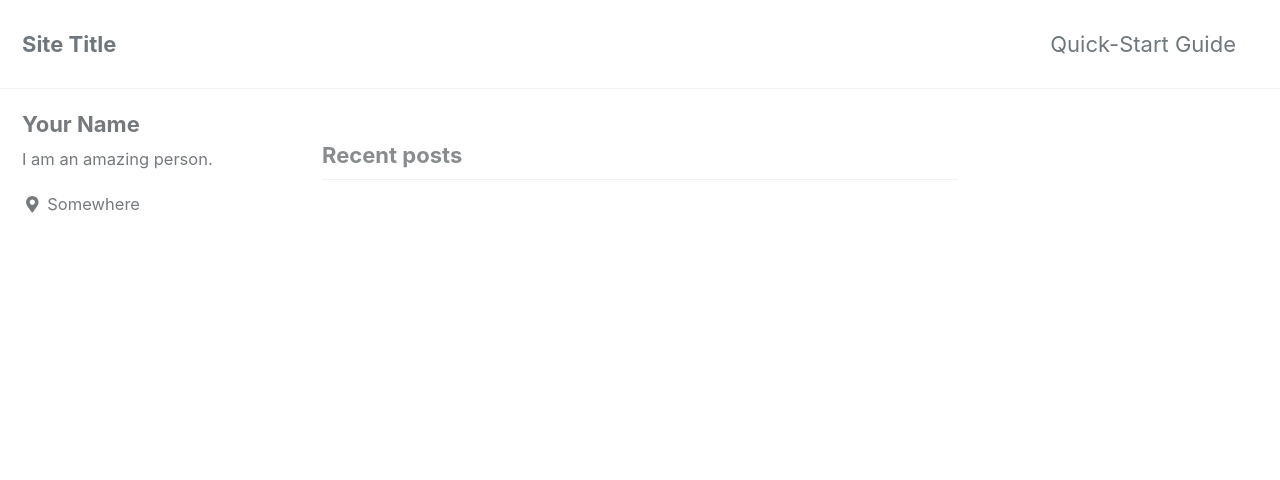
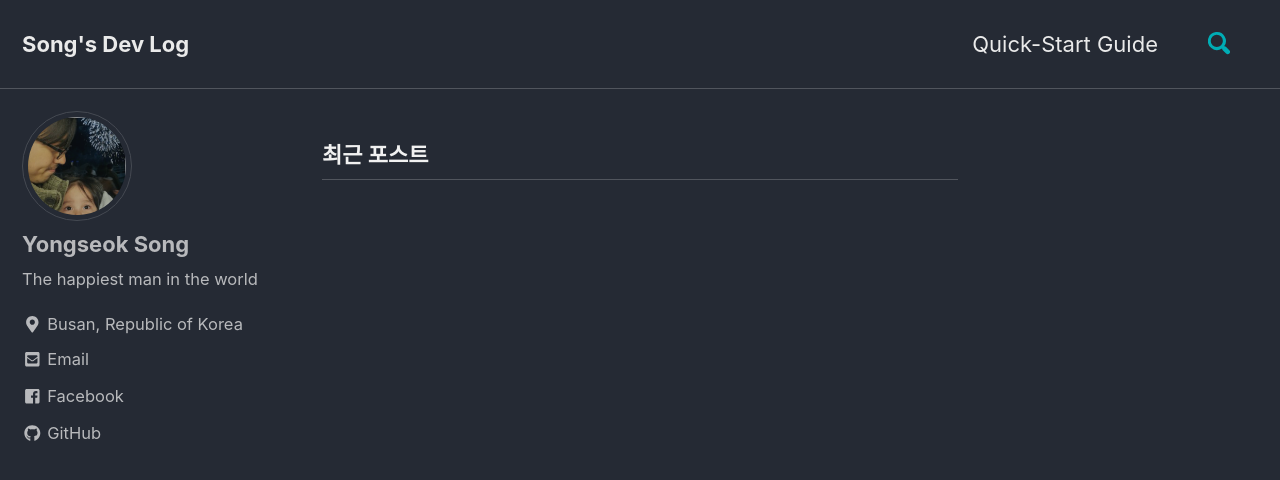
Before and after one commit to mexicorea/mexicorea.github.io, a Jekyll site: the page built from index.html, in a window 1280 px wide and 900 px high. Shown: the top 480 px of the window. Built offline with Jekyll 4.4.1, drawn with Linux system fonts in a browser that asks for light colours; cached includes are drawn as plain includes; nearby versions of some CDN libraries; the list of posts is cut into pages by our own code; some of the changed text lies outside the part shown.

Commit message:
기타: config.yml setting

```diff
--- a/_config.yml
+++ b/_config.yml
@@ -12,17 +12,17 @@
 
 # theme                  : "minimal-mistakes-jekyll"
 # remote_theme           : "mmistakes/minimal-mistakes"
-minimal_mistakes_skin    : "default" # "air", "aqua", "contrast", "dark", "dirt", "neon", "mint", "plum", "sunrise"
+minimal_mistakes_skin    : "dark" # "air", "aqua", "contrast", "dark", "dirt", "neon", "mint", "plum", "sunrise"
 
 # Site Settings
-locale                   : "en-US"
-title                    : "Site Title"
+locale                   : "ko"
+title                    : "Song's Dev Log"
 title_separator          : "-"
-name                     : "Your Name"
+name                     : "Yongseok Song"
 description              : "An amazing website."
-url                      : # the base hostname & protocol for your site e.g. "https://mmistakes.github.io"
+url                      : "https://mexicorea.github.io" # the base hostname & protocol for your site e.g. "https://mmistakes.github.io"
 baseurl                  : # the subpath of your site, e.g. "/blog"
-repository               : # GitHub username/repo-name e.g. "mmistakes/minimal-mistakes"
+repository               : "mexicorea/mexicorea.github.io" # GitHub username/repo-name e.g. "mmistakes/minimal-mistakes"
 teaser                   : # path of fallback teaser image, e.g. "/assets/images/500x300.png"
 logo                     : # path of logo image to display in the masthead, e.g. "/assets/images/88x88.png"
 masthead_title           : # overrides the website title displayed in the masthead, use " " for no title
@@ -31,7 +31,7 @@ words_per_minute         : 200
 comments:
   provider               : # false (default), "disqus", "discourse", "facebook", "google-plus", "staticman", "staticman_v2", "utterances", "custom"
   disqus:
-    shortname            : # https://help.disqus.com/customer/portal/articles/466208-what-s-a-shortname-
+    shortname            : "mexicorea" # https://help.disqus.com/customer/portal/articles/466208-what-s-a-shortname-
   discourse:
     server               : # https://meta.discourse.org/t/embedding-discourse-comments-via-javascript/31963 , e.g.: meta.discourse.org
   facebook:
@@ -64,7 +64,7 @@ reCaptcha:
   secret                 :
 atom_feed:
   path                   : # blank (default) uses feed.xml
-search                   : # true, false (default)
+search                   : true # true, false (default)
 search_full_content      : # true, false (default)
 search_provider          : # lunr (default), algolia, google
 algolia:
@@ -106,15 +106,15 @@ analytics:
 
 # Site Author
 author:
-  name             : "Your Name"
-  avatar           : # path of avatar image, e.g. "/assets/images/bio-photo.jpg"
-  bio              : "I am an amazing person."
-  location         : "Somewhere"
+  name             : "Yongseok Song"
+  avatar           : "/assets/images/song.jpg" # path of avatar image, e.g. "/assets/images/bio-photo.jpg"
+  bio              : "The happiest man in the world"
+  location         : "Busan, Republic of Korea"
   email            :
   links:
     - label: "Email"
       icon: "fas fa-fw fa-envelope-square"
-      # url: mailto:your.name@email.com
+      url: mailto:templarsky@gmail.com
     - label: "Website"
       icon: "fas fa-fw fa-link"
       # url: "https://your-website.com"
@@ -123,10 +123,10 @@ author:
       # url: "https://twitter.com/"
     - label: "Facebook"
       icon: "fab fa-fw fa-facebook-square"
-      # url: "https://facebook.com/"
+      url: "https://facebook.com/templarsky"
     - label: "GitHub"
       icon: "fab fa-fw fa-github"
-      # url: "https://github.com/"
+      url: "https://github.com/mexicorea"
     - label: "Instagram"
       icon: "fab fa-fw fa-instagram"
       # url: "https://instagram.com/"
@@ -139,10 +139,10 @@ footer:
       # url:
     - label: "Facebook"
       icon: "fab fa-fw fa-facebook-square"
-      # url:
+      url: "https://facebook.com/templarsky"
     - label: "GitHub"
       icon: "fab fa-fw fa-github"
-      # url:
+      url: "https://github.com/mexicorea"
     - label: "GitLab"
       icon: "fab fa-fw fa-gitlab"
       # url:
```
Also changed, not shown: assets/images/song.jpg (added).
